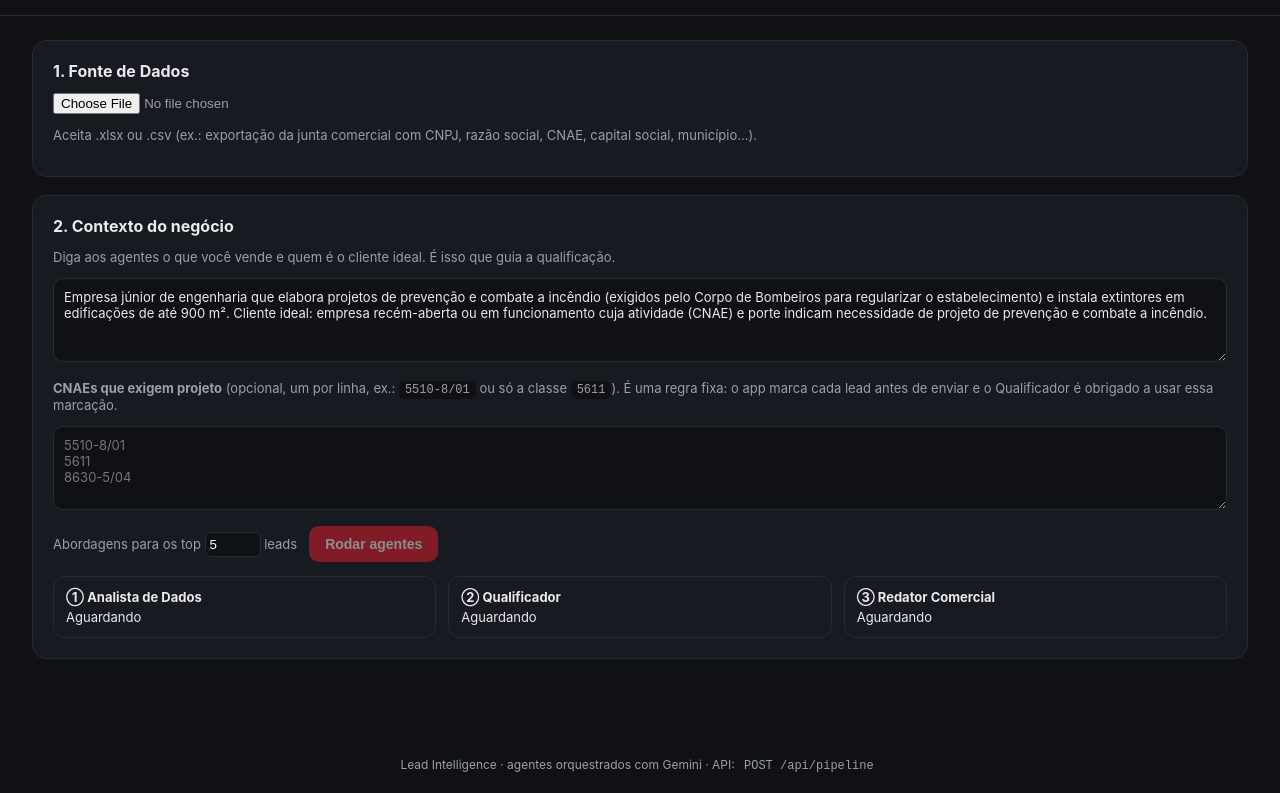
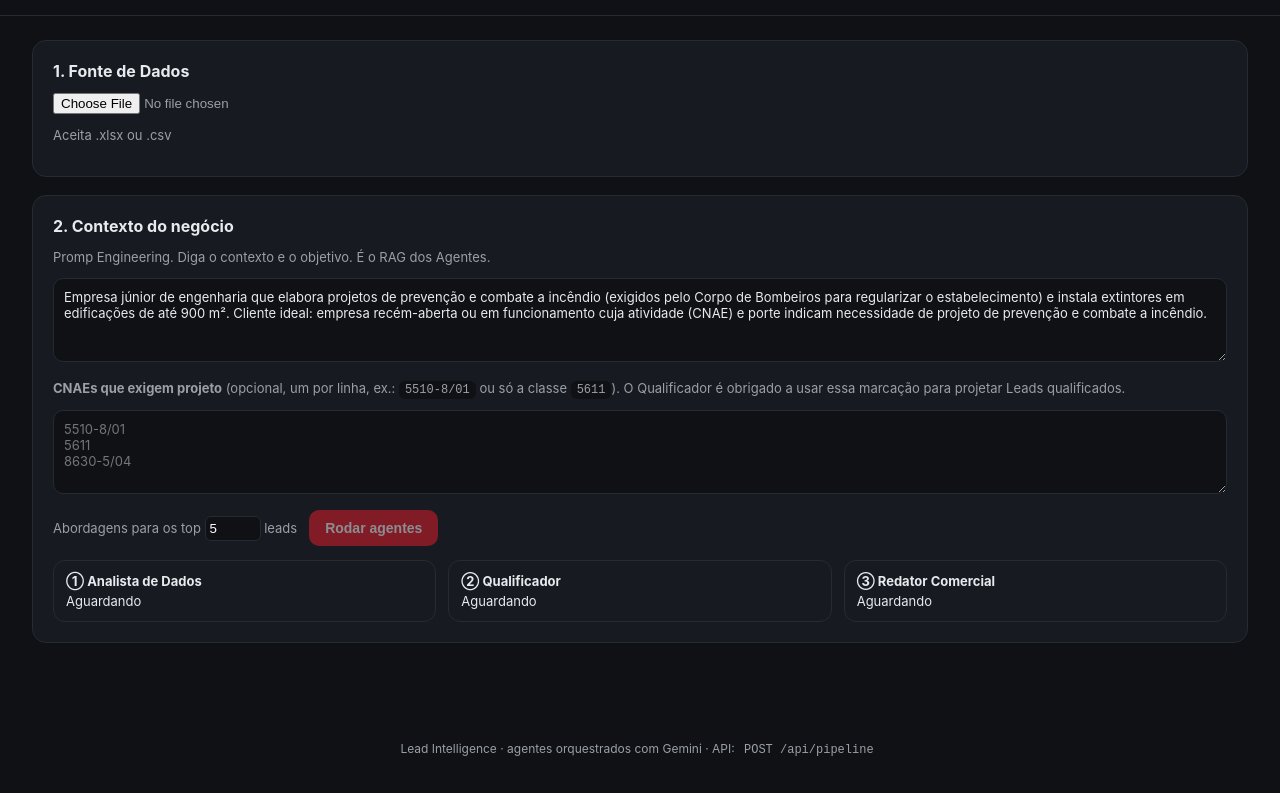
Before and after one commit to welferengineer/Lead-Intelligence, a website: page index.html in a window 1280 px wide. Shown: the part 117-910 px from the top of the page. Drawn offline with nearby package versions, Linux system fonts and the light colour scheme; a script that the page names is missing.

Commit message:
Update index.html

```diff
--- a/index.html
+++ b/index.html
@@ -63,15 +63,15 @@
       <input type="file" id="file" accept=".xlsx,.xls,.csv" />
 
     </div>
-    <p class="muted" id="fileInfo">Aceita .xlsx ou .csv (ex.: exportação da junta comercial com CNPJ, razão social, CNAE, capital social, município...).</p>
+    <p class="muted" id="fileInfo">Aceita .xlsx ou .csv </p>
     <div id="cols"></div>
   </section>
 
   <section class="panel">
     <h2>2. Contexto do negócio</h2>
-    <p class="muted">Diga aos agentes o que você vende e quem é o cliente ideal. É isso que guia a qualificação.</p>
+    <p class="muted">Promp Engineering. Diga o contexto e o objetivo. É o RAG dos Agentes.</p>
     <textarea id="contexto"></textarea>
-    <p class="muted" style="margin-top:14px"><b>CNAEs que exigem projeto</b> (opcional, um por linha, ex.: <code>5510-8/01</code> ou só a classe <code>5611</code>). É uma regra fixa: o app marca cada lead antes de enviar e o Qualificador é obrigado a usar essa marcação.</p>
+    <p class="muted" style="margin-top:14px"><b>CNAEs que exigem projeto</b> (opcional, um por linha, ex.: <code>5510-8/01</code> ou só a classe <code>5611</code>). O Qualificador é obrigado a usar essa marcação para projetar Leads qualificados.</p>
     <textarea id="cnaesObrig" placeholder="5510-8/01&#10;5611&#10;8630-5/04"></textarea>
     <div class="row" style="margin-top:12px">
       <label class="muted">Abordagens para os top <input id="top" type="number" value="5" min="1" max="15" style="width:56px;background:#0f1115;color:#fff;border:1px solid var(--line);border-radius:6px;padding:4px"> leads</label>
```
